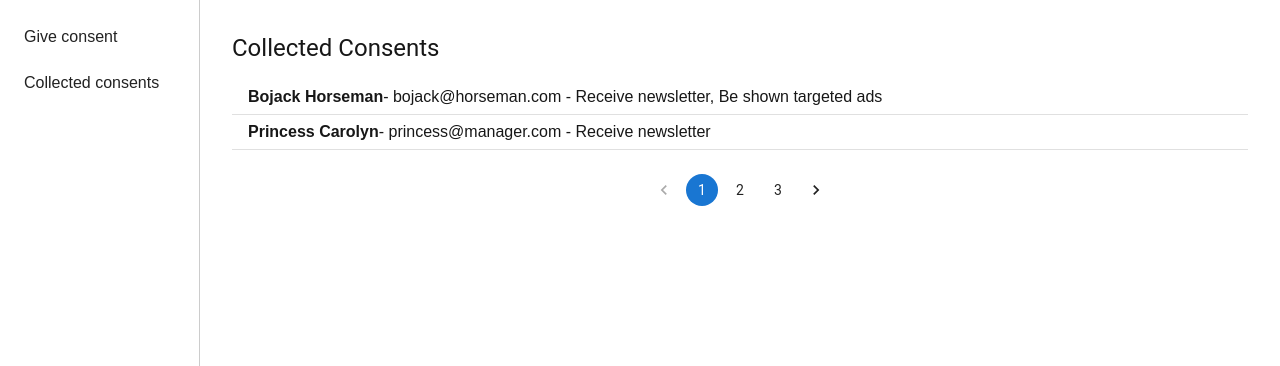
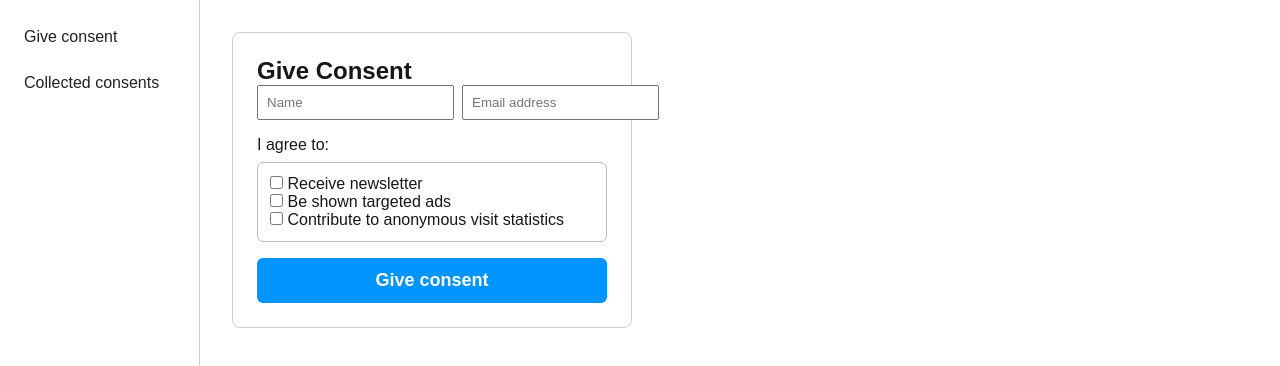
Before and after one commit to nevyangelova/didomi-challenge, a Next.js app: page / in a window 1280 px wide. Shown: the top 366 px of the page. Built offline with nearby package versions, Linux system fonts and the light colour scheme.

Commit message:
Add concent form and send the request to the api

```diff
--- a/app/page.tsx
+++ b/app/page.tsx
@@ -2,23 +2,15 @@
 import {useEffect, useState} from 'react';
 import Sidebar from '../components/Sidebar';
 import ConsentsListWithPagination from '../components/ConsentsListWithPagination';
-
-function GiveConsentFormPlaceholder() {
-    return (
-        <div style={{border: '1px solid #ccc', borderRadius: 8, padding: 24}}>
-            <h2>Give Consent</h2>
-            <div>Give Consent form will go here.</div>
-        </div>
-    );
-}
+import GiveConsentForm from '../components/GiveConsentForm';
 
 export default function HomePage() {
-    const [tab, setTab] = useState('collected-consents');
+    const [tab, setTab] = useState('give-consent');
 
     useEffect(() => {
         const handleHashChange = () => {
             const hash = window.location.hash.replace('#', '');
-            setTab(hash || 'collected-consents');
+            setTab(hash || 'give-consent');
         };
         handleHashChange();
         window.addEventListener('hashchange', handleHashChange);
@@ -30,7 +22,7 @@ export default function HomePage() {
             <Sidebar />
             <main style={{flex: 1, padding: 32}}>
                 {tab === 'give-consent' ? (
-                    <GiveConsentFormPlaceholder />
+                    <GiveConsentForm onSuccess={() => { window.location.hash = 'collected-consents'; }} />
                 ) : (
                     <ConsentsListWithPagination />
                 )}
--- /dev/null
+++ b/components/GiveConsentForm.tsx
@@ -0,0 +1,107 @@
+import {useState} from 'react';
+
+const CONSENT_OPTIONS = [
+    'Receive newsletter',
+    'Be shown targeted ads',
+    'Contribute to anonymous visit statistics',
+];
+
+export default function GiveConsentForm({onSuccess}: {onSuccess: () => void}) {
+    const [name, setName] = useState('');
+    const [email, setEmail] = useState('');
+    const [consents, setConsents] = useState<string[]>([]);
+    const [submitting, setSubmitting] = useState(false);
+
+    const handleCheckbox = (option: string) => {
+        setConsents((prev) =>
+            prev.includes(option)
+                ? prev.filter((c) => c !== option)
+                : [...prev, option]
+        );
+    };
+
+    const handleSubmit = async (e: React.FormEvent) => {
+        e.preventDefault();
+        setSubmitting(true);
+        await fetch('/api/consents', {
+            method: 'POST',
+            headers: {'Content-Type': 'application/json'},
+            body: JSON.stringify({name, email, consentGivenFor: consents}),
+        });
+        setSubmitting(false);
+        onSuccess();
+    };
+
+    const isValid = name && email && consents.length > 0;
+
+    return (
+        <form
+            onSubmit={handleSubmit}
+            style={{
+                border: '1px solid #ccc',
+                borderRadius: 8,
+                padding: 24,
+                maxWidth: 400,
+            }}
+        >
+            <h2>Give Consent</h2>
+            <div style={{display: 'flex', gap: 8, marginBottom: 16}}>
+                <input
+                    type='text'
+                    placeholder='Name'
+                    value={name}
+                    onChange={(e) => setName(e.target.value)}
+                    style={{flex: 1, padding: 8}}
+                    required
+                />
+                <input
+                    type='email'
+                    placeholder='Email address'
+                    value={email}
+                    onChange={(e) => setEmail(e.target.value)}
+                    style={{flex: 1, padding: 8}}
+                    required
+                />
+            </div>
+            <div style={{marginBottom: 8}}>I agree to:</div>
+            <div
+                style={{
+                    border: '1px solid #bbb',
+                    borderRadius: 6,
+                    padding: 12,
+                    marginBottom: 16,
+                }}
+            >
+                {CONSENT_OPTIONS.map((option) => (
+                    <div key={option}>
+                        <label>
+                            <input
+                                type='checkbox'
+                                checked={consents.includes(option)}
+                                onChange={() => handleCheckbox(option)}
+                            />{' '}
+                            {option}
+                        </label>
+                    </div>
+                ))}
+            </div>
+            <button
+                type='submit'
+                disabled={!isValid || submitting}
+                style={{
+                    background: '#0094ff',
+                    color: '#fff',
+                    border: 'none',
+                    borderRadius: 6,
+                    padding: '12px 32px',
+                    fontWeight: 600,
+                    fontSize: 18,
+                    cursor: isValid && !submitting ? 'pointer' : 'not-allowed',
+                    width: '100%',
+                }}
+            >
+                Give consent
+            </button>
+        </form>
+    );
+}
--- a/components/Sidebar.tsx
+++ b/components/Sidebar.tsx
@@ -1,6 +1,5 @@
 'use client';
 import Link from 'next/link';
-import {usePathname} from 'next/navigation';
 
 const navItems = [
     {label: 'Give consent', href: '/#give-consent'},
@@ -8,7 +7,7 @@ const navItems = [
 ];
 
 export default function Sidebar() {
-    const pathname = usePathname();
+    const hash = typeof window !== 'undefined' ? window.location.hash : '';
     return (
         <nav style={{width: 200, borderRight: '1px solid #ccc', padding: 16}}>
             <ul style={{listStyle: 'none', padding: 0, margin: 0}}>
@@ -19,12 +18,8 @@ export default function Sidebar() {
                             style={{
                                 display: 'block',
                                 padding: '12px 8px',
-                                background:
-                                    pathname === item.href
-                                        ? '#e3f0ff'
-                                        : 'transparent',
-                                fontWeight:
-                                    pathname === item.href ? 'bold' : 'normal',
+                                background: hash === item.href.replace('/','') ? '#e3f0ff' : 'transparent',
+                                fontWeight: hash === item.href.replace('/','') ? 'bold' : 'normal',
                                 color: '#222',
                                 textDecoration: 'none',
                                 borderRadius: 4,
```
